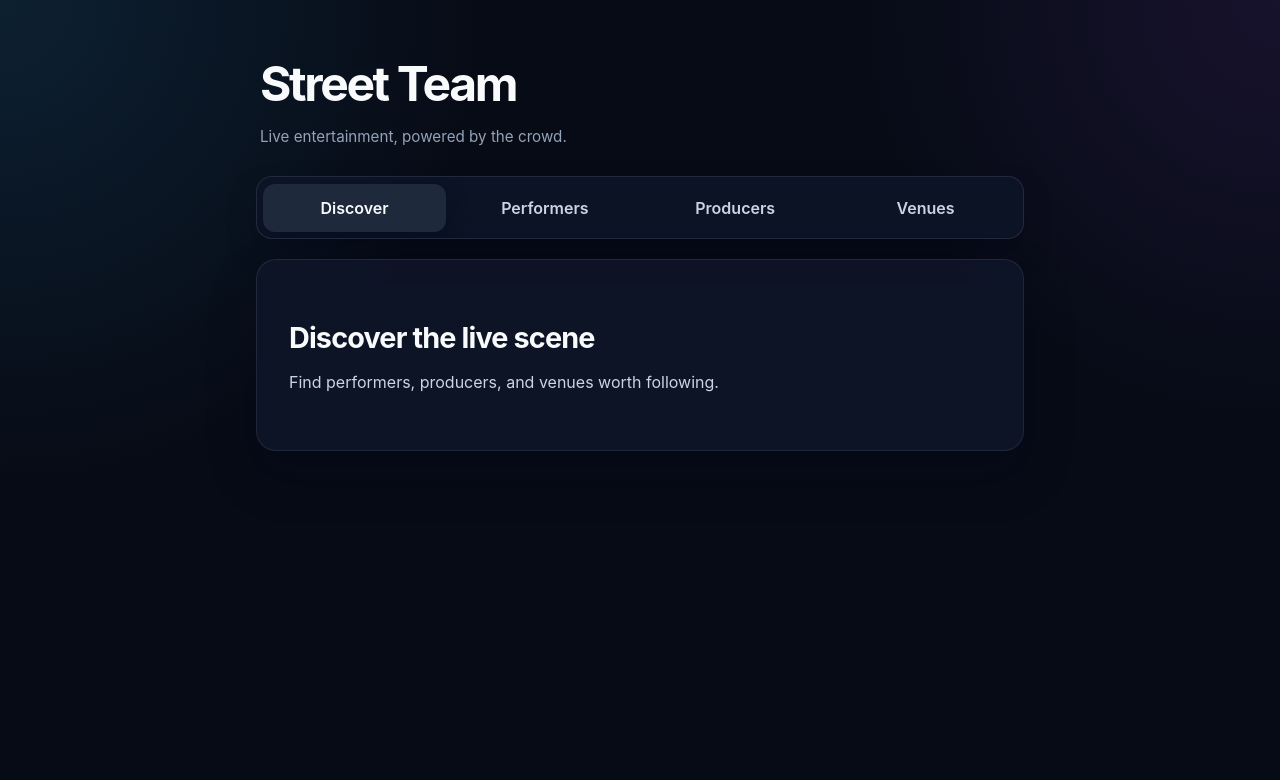
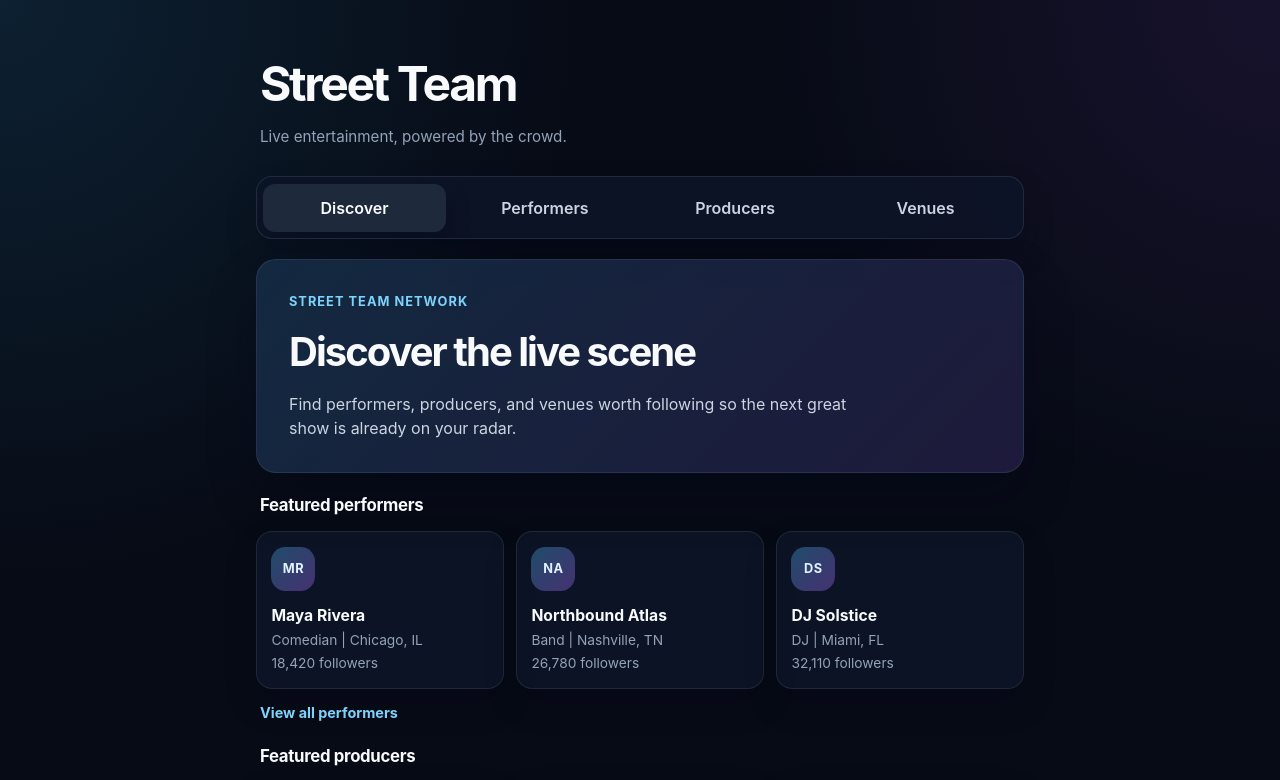
Before and after one commit to jrwilliams49730-ui/street-team-v2, a React (Vite) app: page /discover in a window 1280 px wide. Shown: the top 780 px of the page. Built offline with nearby package versions, Linux system fonts and the light colour scheme.

Commit message:
Build discover page with featured network profiles

```diff
--- a/src/App.css
+++ b/src/App.css
@@ -23,6 +23,11 @@
 .app-header p,
 .content-card h2,
 .content-card p,
+.discover-hero h2,
+.discover-hero p,
+.featured-section h3,
+.featured-card h4,
+.featured-card p,
 .section-heading h2,
 .section-heading p,
 .performer-card h3,
@@ -127,6 +132,147 @@
 .content-card p {
   max-width: 32rem;
   color: #cbd5e1;
+}
+
+.discover-page {
+  display: flex;
+  flex-direction: column;
+  gap: 1.25rem;
+}
+
+.discover-hero {
+  display: flex;
+  flex-direction: column;
+  gap: 0.65rem;
+  padding: clamp(1.25rem, 4vw, 2rem);
+  border: 1px solid rgba(148, 163, 184, 0.14);
+  border-radius: 1.25rem;
+  background:
+    linear-gradient(135deg, rgba(56, 189, 248, 0.12), rgba(168, 85, 247, 0.1)),
+    rgba(15, 23, 42, 0.82);
+  box-shadow: 0 1.5rem 3rem rgba(2, 6, 23, 0.3);
+}
+
+.discover-hero h2 {
+  font-size: clamp(1.7rem, 6vw, 2.5rem);
+  font-weight: 750;
+  letter-spacing: -0.05em;
+}
+
+.discover-hero p:not(.eyebrow) {
+  max-width: 36rem;
+  color: #cbd5e1;
+}
+
+.featured-section {
+  display: flex;
+  flex-direction: column;
+  gap: 0.8rem;
+}
+
+.featured-section-header {
+  display: flex;
+  align-items: center;
+  padding: 0 0.25rem;
+}
+
+.featured-section h3 {
+  font-size: 1.05rem;
+  font-weight: 700;
+  letter-spacing: -0.02em;
+}
+
+.view-all-link {
+  width: fit-content;
+  color: #7dd3fc;
+  font-size: 0.9rem;
+  font-weight: 700;
+  padding: 0 0.25rem;
+  text-decoration: none;
+}
+
+.view-all-link:hover {
+  color: #bae6fd;
+}
+
+.featured-grid {
+  display: grid;
+  gap: 0.75rem;
+}
+
+.featured-card {
+  display: flex;
+  align-items: center;
+  gap: 0.85rem;
+  padding: 0.9rem;
+  border: 1px solid rgba(148, 163, 184, 0.14);
+  border-radius: 1rem;
+  color: inherit;
+  background: rgba(15, 23, 42, 0.72);
+  box-shadow: 0 1rem 2rem rgba(2, 6, 23, 0.18);
+  text-decoration: none;
+  transition:
+    border-color 160ms ease,
+    transform 160ms ease,
+    box-shadow 160ms ease;
+}
+
+.featured-card:hover {
+  border-color: rgba(56, 189, 248, 0.35);
+  transform: translateY(-2px);
+  box-shadow: 0 1.25rem 2.5rem rgba(2, 6, 23, 0.26);
+}
+
+.featured-card:focus-visible,
+.view-all-link:focus-visible {
+  outline: 2px solid #38bdf8;
+  outline-offset: 3px;
+}
+
+.featured-avatar {
+  display: grid;
+  width: 2.75rem;
+  height: 2.75rem;
+  flex: 0 0 auto;
+  place-items: center;
+  border-radius: 0.9rem;
+  color: #e0f2fe;
+  background:
+    linear-gradient(135deg, rgba(56, 189, 248, 0.28), rgba(168, 85, 247, 0.32)),
+    #172033;
+  font-size: 0.8rem;
+  font-weight: 700;
+  letter-spacing: 0.04em;
+}
+
+.featured-avatar.is-producer {
+  background:
+    linear-gradient(135deg, rgba(251, 146, 60, 0.28), rgba(168, 85, 247, 0.32)),
+    #172033;
+}
+
+.featured-avatar.is-venue {
+  background:
+    linear-gradient(135deg, rgba(34, 197, 94, 0.28), rgba(56, 189, 248, 0.3)),
+    #172033;
+}
+
+.featured-card-copy {
+  min-width: 0;
+  display: flex;
+  flex-direction: column;
+  gap: 0.15rem;
+}
+
+.featured-card h4 {
+  font-size: 0.98rem;
+  font-weight: 700;
+}
+
+.featured-card p,
+.featured-card span {
+  color: #94a3b8;
+  font-size: 0.86rem;
 }
 
 .performer-directory,
@@ -379,3 +525,14 @@
     grid-template-columns: repeat(2, minmax(0, 1fr));
   }
 }
+
+@media (min-width: 46rem) {
+  .featured-grid {
+    grid-template-columns: repeat(3, minmax(0, 1fr));
+  }
+
+  .featured-card {
+    align-items: flex-start;
+    flex-direction: column;
+  }
+}
--- a/src/App.tsx
+++ b/src/App.tsx
@@ -1,4 +1,5 @@
 import { Navigate, NavLink, Route, Routes } from 'react-router-dom'
+import DiscoverPage from './features/discover/DiscoverPage'
 import PerformerDirectory from './features/performers/PerformerDirectory'
 import PerformerProfile from './features/performers/PerformerProfile'
 import ProducerDirectory from './features/producers/ProducerDirectory'
@@ -26,28 +27,6 @@ const navigationSections = [
   },
 ] as const
 
-const placeholderSections = [
-  {
-    path: '/discover',
-    heading: 'Discover the live scene',
-    text: 'Find performers, producers, and venues worth following.',
-  },
-] as const
-
-type PlaceholderSection = (typeof placeholderSections)[number]
-
-function SectionCard({
-  heading,
-  text,
-}: Pick<PlaceholderSection, 'heading' | 'text'>) {
-  return (
-    <section className="content-card">
-      <h2>{heading}</h2>
-      <p>{text}</p>
-    </section>
-  )
-}
-
 function App() {
   return (
     <main className="app-shell">
@@ -73,15 +52,7 @@ function App() {
 
         <Routes>
           <Route path="/" element={<Navigate to="/discover" replace />} />
-          {placeholderSections.map((section) => (
-            <Route
-              key={section.path}
-              path={section.path}
-              element={
-                <SectionCard heading={section.heading} text={section.text} />
-              }
-            />
-          ))}
+          <Route path="/discover" element={<DiscoverPage />} />
           <Route path="/performers" element={<PerformerDirectory />} />
           <Route path="/performers/:slug" element={<PerformerProfile />} />
           <Route path="/producers" element={<ProducerDirectory />} />
--- /dev/null
+++ b/src/features/discover/DiscoverPage.tsx
@@ -0,0 +1,109 @@
+import { Link } from 'react-router-dom'
+import { performers } from '../performers/performers'
+import { producers } from '../producers/producers'
+import { venues } from '../venues/venues'
+
+type FeaturedItem = {
+  name: string
+  slug: string
+  category: string
+  location: string
+  initials: string
+  followerCount: number
+}
+
+type FeaturedSection = {
+  title: string
+  viewAllLabel: string
+  viewAllPath: string
+  profileBasePath: string
+  accentClass: string
+  items: FeaturedItem[]
+}
+
+const featuredSections: FeaturedSection[] = [
+  {
+    title: 'Featured performers',
+    viewAllLabel: 'View all performers',
+    viewAllPath: '/performers',
+    profileBasePath: '/performers',
+    accentClass: 'is-performer',
+    items: performers.slice(0, 3),
+  },
+  {
+    title: 'Featured producers',
+    viewAllLabel: 'View all producers',
+    viewAllPath: '/producers',
+    profileBasePath: '/producers',
+    accentClass: 'is-producer',
+    items: producers.slice(0, 3),
+  },
+  {
+    title: 'Featured venues',
+    viewAllLabel: 'View all venues',
+    viewAllPath: '/venues',
+    profileBasePath: '/venues',
+    accentClass: 'is-venue',
+    items: venues.slice(0, 3),
+  },
+]
+
+function formatFollowerCount(count: number) {
+  return new Intl.NumberFormat('en-US').format(count)
+}
+
+function DiscoverPage() {
+  return (
+    <section className="discover-page">
+      <header className="discover-hero">
+        <p className="eyebrow">Street Team Network</p>
+        <h2>Discover the live scene</h2>
+        <p>
+          Find performers, producers, and venues worth following so the next
+          great show is already on your radar.
+        </p>
+      </header>
+
+      {featuredSections.map((section) => (
+        <section key={section.title} className="featured-section">
+          <div className="featured-section-header">
+            <h3>{section.title}</h3>
+          </div>
+
+          <div className="featured-grid">
+            {section.items.map((item) => (
+              <Link
+                key={item.slug}
+                to={`${section.profileBasePath}/${item.slug}`}
+                className="featured-card"
+              >
+                <div
+                  className={`featured-avatar ${section.accentClass}`}
+                  aria-hidden="true"
+                >
+                  {item.initials}
+                </div>
+
+                <div className="featured-card-copy">
+                  <h4>{item.name}</h4>
+                  <p>
+                    {item.category} | {item.location}
+                  </p>
+                  <span>
+                    {formatFollowerCount(item.followerCount)} followers
+                  </span>
+                </div>
+              </Link>
+            ))}
+          </div>
+
+          <Link to={section.viewAllPath} className="view-all-link">
+            {section.viewAllLabel}
+          </Link>
+        </section>
+      ))}
+    </section>
+  )
+}
+
+export default DiscoverPage
```
